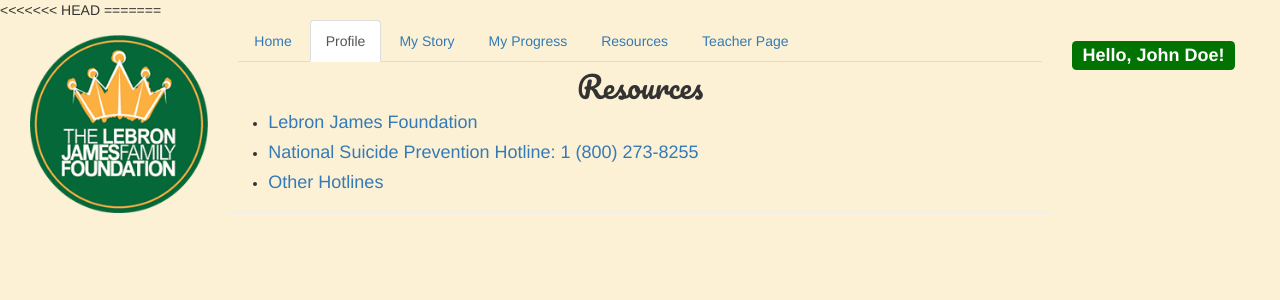
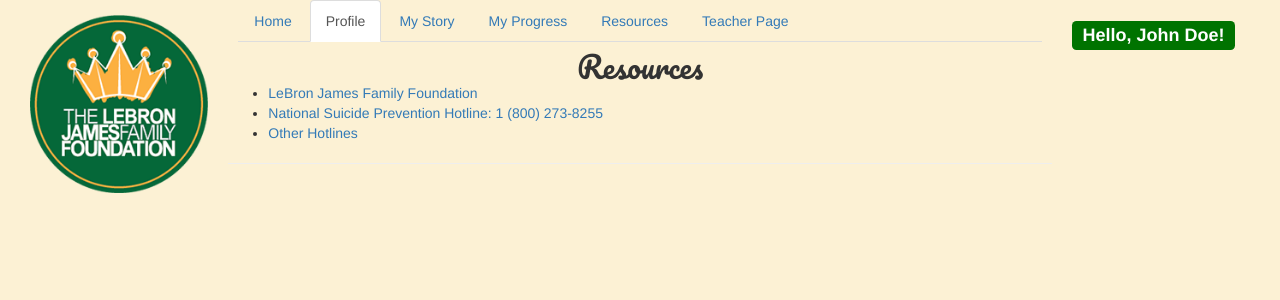
Before and after one commit to T4SG/columbus-team-13, a PHP site: page /References.php in a window 1280 px wide. Shown: the top 300 px of the page. Run offline with PHP 8.4, Linux system fonts and the light colour scheme; some libraries are stand-ins or nearby versions.

Commit message:
fixed the thing

```diff
--- a/References.php
+++ b/References.php
@@ -5,9 +5,7 @@
     <meta http-equiv="X-UA-Compatible" content="IE=edge">
     <meta name="viewport" content="width=device-width, initial-scale=1">
     <!-- The above 3 meta tags *must* come first in the head; any other head content must come *after* these tags -->
-<<<<<<< HEAD
     <title>Resources</title>
-=======
     <title>MyStory - YourStory</title>
 
 
@@ -28,10 +26,10 @@
   <div class="col-xs-2"> </div>
   <div class="col-xs-8">
     <h2 class="italics-header">Resources</h2>
-    <ul>
-        <li><a href="http://lebronjamesfamilyfoundation.org/"><h4>Lebron James Foundation <h4></a></li>
-        <li><a href="http://www.suicidepreventionlifeline.org/"><h4>National Suicide Prevention Hotline: 1 (800) 273-8255<h4></a></li>
-        <li><a href="http://www.teenhealthandwellness.com/static/hotlines"><h4>Other Hotlines<h4></a></li>
+    <ul class="bold-links">
+        <li><a href="http://lebronjamesfamilyfoundation.org/">LeBron James Family Foundation</a></li>
+        <li><a href="http://www.suicidepreventionlifeline.org/">National Suicide Prevention Hotline: 1 (800) 273-8255</a></li>
+        <li><a href="http://www.teenhealthandwellness.com/static/hotlines">Other Hotlines</a></li>
       </ul>
     <hr />
     </div>
```
